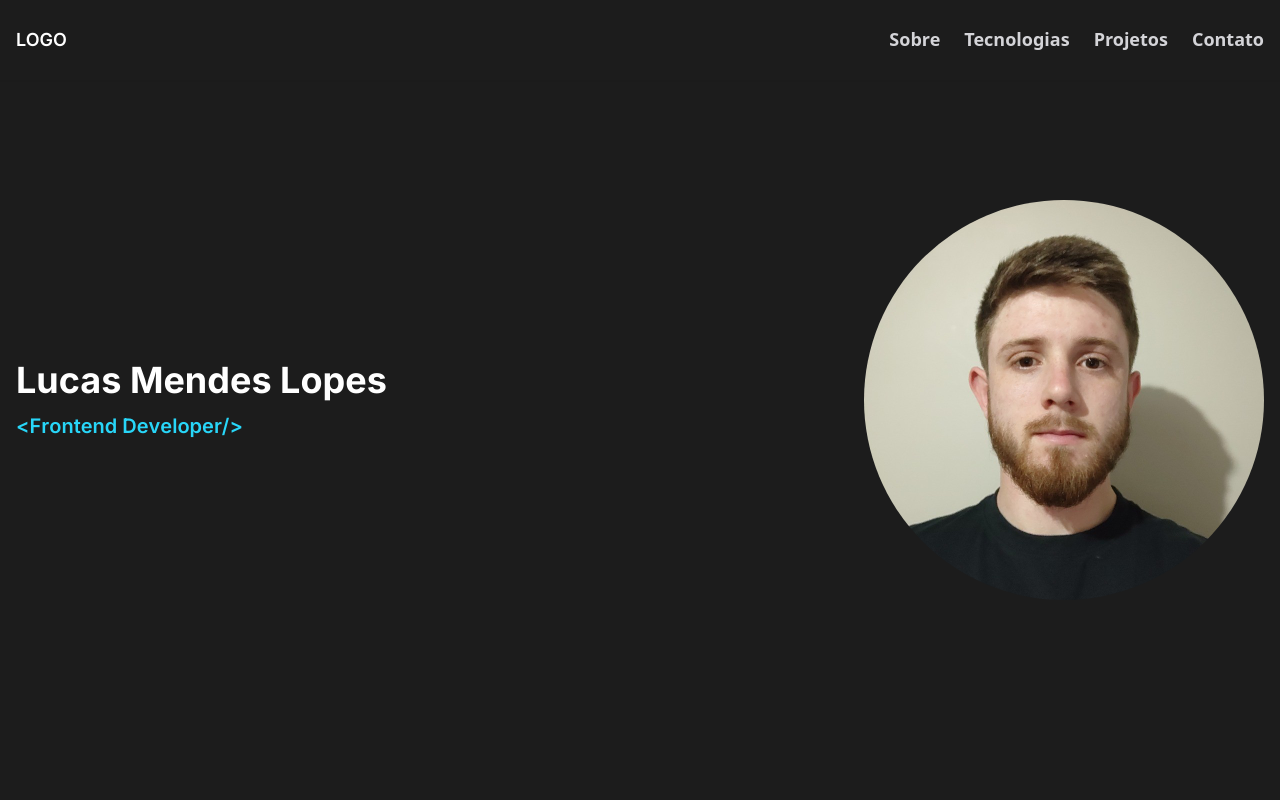
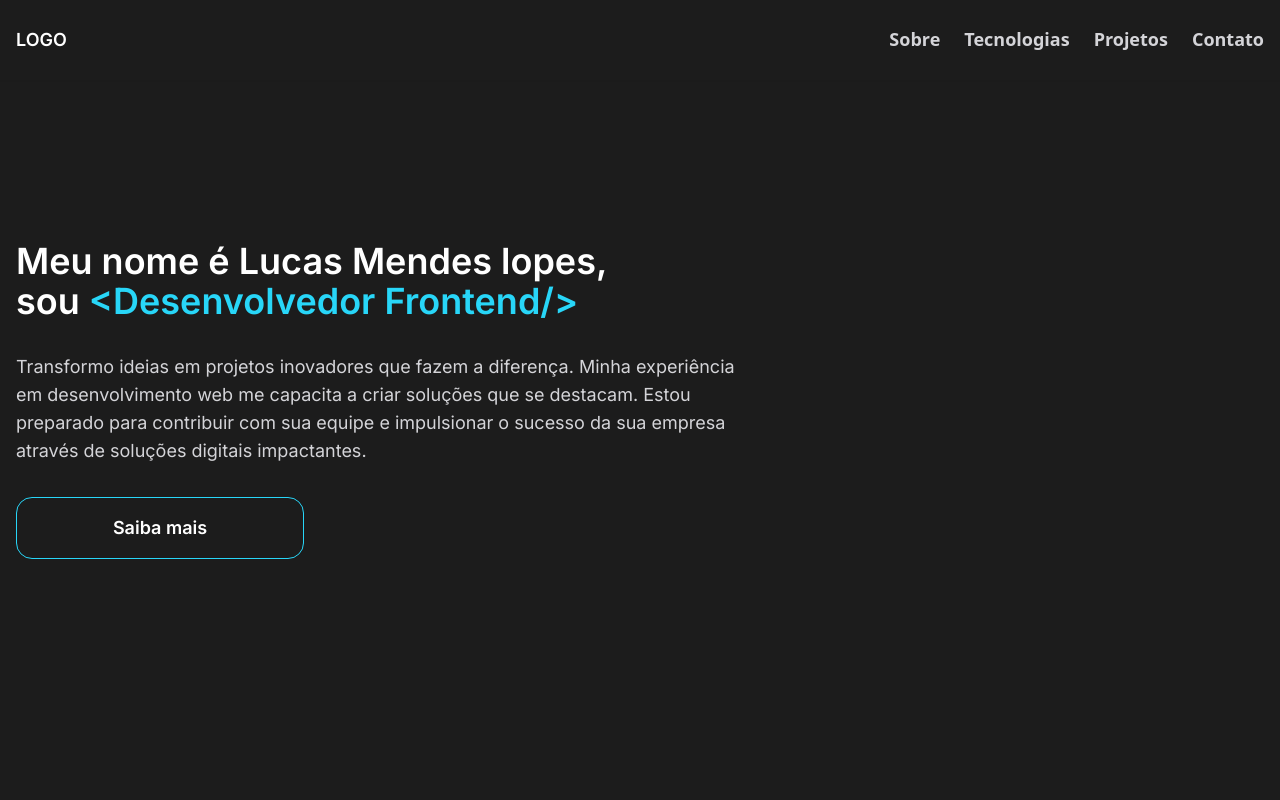
Before and after one commit to LucasMendesLopes/lopes-codes, a Next.js app: page / in a window 1280 px wide. Shown: the top 800 px of the page. Built offline with nearby package versions, Linux system fonts and the light colour scheme.

Commit message:
feat: banner changes

```diff
--- a/src/app/components/banner-section.tsx
+++ b/src/app/components/banner-section.tsx
@@ -1,9 +1,6 @@
 'use client'
 
 import { motion } from 'framer-motion'
-import { AnimatedText } from './animated-text'
-import Image from 'next/image'
-import { Photo } from '@/assets'
 
 export function BannerSection() {
   return (
@@ -12,41 +9,48 @@ export function BannerSection() {
       className="flex h-[calc(100vh-6rem)] w-full items-center justify-center md:h-[calc(100vh-10rem)]"
     >
       <div className="centralized-container">
-        <div className="flex h-full w-full flex-col items-center justify-between gap-20 lg:flex-row lg:gap-0">
-          <div className="flex flex-col gap-3">
-            <motion.h1
-              className="text-3xl font-bold text-white md:text-4xl"
-              initial={{ opacity: 0 }}
-              animate={{ opacity: 1 }}
-              transition={{ duration: 0.5, ease: 'easeIn', delay: 0.2 }}
-            >
-              Lucas Mendes Lopes
-            </motion.h1>
+        <div className="flex max-w-[45rem] flex-col gap-8">
+          <motion.div
+            initial={{ opacity: 0, y: 50 }}
+            animate={{ opacity: 1, y: 0 }}
+            transition={{ duration: 0.5, ease: 'easeOut', delay: 0.2 }}
+          >
+            <h1 className="text-xl font-semibold text-white sm:text-3xl md:text-4xl">
+              Meu nome é Lucas Mendes lopes,
+            </h1>
 
-            <AnimatedText
-              text="<Frontend Developer/>"
-              el="h2"
-              className="text-xl font-semibold text-primary-blue"
-            />
-          </div>
+            <span className="text-xl font-semibold text-white sm:text-3xl md:text-4xl">
+              sou{' '}
+              <span className="text-primary-blue">
+                {'<Desenvolvedor Frontend/>'}
+              </span>
+            </span>
+          </motion.div>
 
-          <motion.div
+          <motion.span
+            initial={{ opacity: 0, y: 50 }}
+            animate={{ opacity: 1, y: 0 }}
+            transition={{ duration: 0.5, ease: 'easeOut', delay: 0.4 }}
+            className="text-zinc-300 sm:text-lg"
+          >
+            Transformo ideias em projetos inovadores que fazem a diferença.
+            Minha experiência em desenvolvimento web me capacita a criar
+            soluções que se destacam. Estou preparado para contribuir com sua
+            equipe e impulsionar o sucesso da sua empresa através de soluções
+            digitais impactantes.
+          </motion.span>
+
+          <motion.a
             initial={{ opacity: 0 }}
-            animate={{
-              opacity: 1,
-              transition: { duration: 1, delay: 0.6, ease: 'easeIn' },
-            }}
-            className="relative size-[20rem] rounded-full md:size-[25rem]"
+            animate={{ opacity: 1 }}
+            transition={{ duration: 0.8, ease: 'easeOut', delay: 0.8 }}
+            href="#about"
+            className="w-full rounded-2xl border border-primary-blue p-4 text-center text-lg
+                font-semibold text-white duration-300 hover:border-white
+                hover:text-primary-blue sm:w-72"
           >
-            <Image
-              src={Photo}
-              alt={''}
-              placeholder="blur"
-              layout="fill"
-              objectFit="cover"
-              className="rounded-full"
-            />
-          </motion.div>
+            Saiba mais
+          </motion.a>
         </div>
       </div>
     </section>
```
